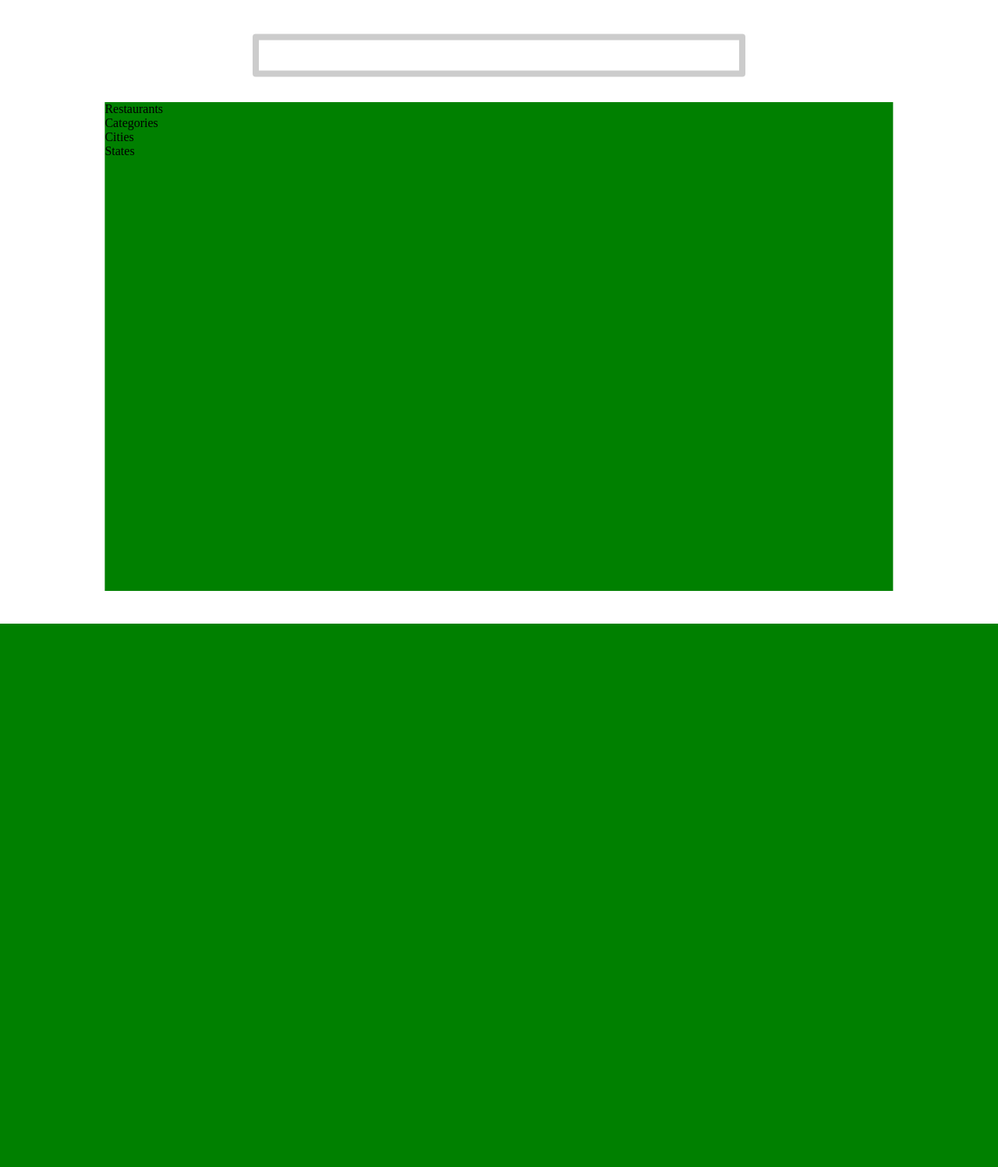
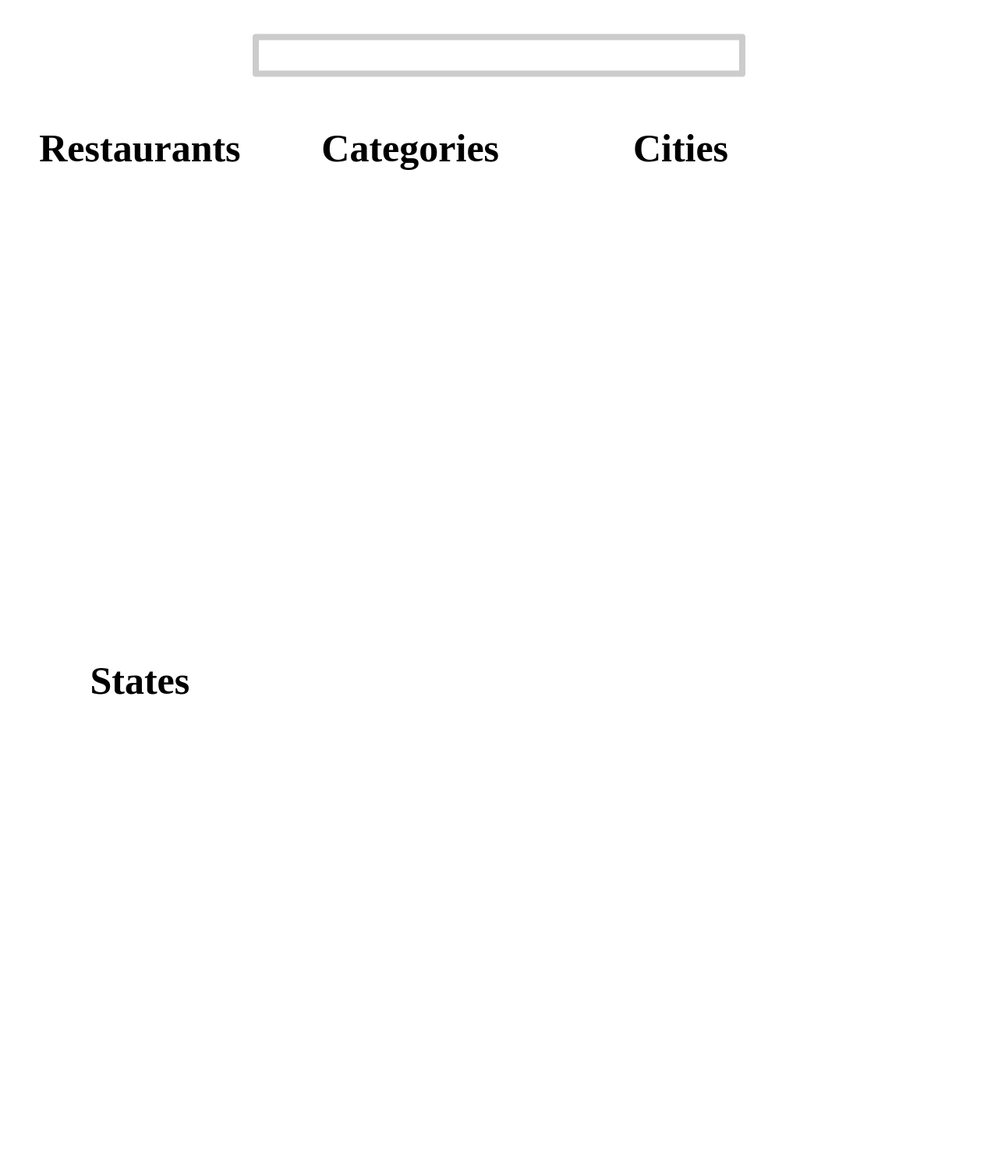
Before and after one commit to a-rich/Yelp-with-Michelin-Restaurants, a Django app: page / in a window 1280 px wide. Shown: the whole page at 78% size. Before the commit the page ends 800 px from the top, so only its background shows below. Run offline with Django 3.2, Linux system fonts and the light colour scheme; parts of the project's set-up code (start-up, migrations or seed data) failed here and were passed over.

Commit message:
Search page style done

```diff
--- a/web-app/michelinyelp/michelinyelp/restaurant/static/style.css
+++ b/web-app/michelinyelp/michelinyelp/restaurant/static/style.css
@@ -13,12 +13,54 @@
 }
 
 #this_button { display: none; }
+
 #results_container {
   left: 50%;
   transform: translate(-50%, 0);
   display: inline-block;
   position: relative;
-  background-color: green;
-  width: 80%;
+  //background-color: green;
+  width: 100%;
+  height: 85%;
+}
+
+.results {
+  //background-color: blue;
+  display: inline-block;
+  position: relative;
+  vertical-align: top;
+  width: 20%;
+  margin: 25px;
+  padding-left: 40px;
+  height: 95%;
+}
+
+h1 {
+  position: relative;
+  left: 50%;
+  transform: translate(-3%, 0);
+}
+
+.results > h1 {
+  position: absolute;
+  z-index: 1;
+  left: 50%;
+  font-size: 50px;
+  transform: translate(-50%, -50%);
+}
+
+.inner_container {
+  //background-color: red;
+  position: relative;
+  top: 10%;
+  z-index: 0;
+  left: -5%;
+  width: 100%;
   height: 80%;
 }
+
+.item {
+  //background-color: yellow;
+  text-align: center;
+  font-size: 30px;
+}
--- a/web-app/michelinyelp/michelinyelp/restaurant/templates/SearchView.html
+++ b/web-app/michelinyelp/michelinyelp/restaurant/templates/SearchView.html
@@ -1,6 +1,5 @@
 {% load static %}
 <link href="{% static 'style.css' %}" rel="stylesheet" type="text/css"/>
-<link rel="stylesheet" href="../../../static/style.css" />
 <script>
     function redirectTo(url) {
         window.location.href = url;
@@ -14,33 +13,49 @@
     <button id="this_button" type="submit">Submit</button>
     <br><br>
     <div id='results_container'>
+
       <div class='results' id='restaurant_results'>
-        Restaurants<br>
+        <h1>Restaurants</h1><br>
+          <div class='inner_container'>
             {% for restaurant in restaurants %}
-          <div onClick=redirectTo('{% url 'restaurant' restaurant.id %}')>
+              <div class='item' onClick=redirectTo('{% url 'restaurant' restaurant.id %}')>
                 {{ restaurant.name }}
               </div>
             {% endfor %}
           </div>
+      </div>
+
       <div class='results' id='category_results'>
-        Categories<br>
+        <h1>Categories</h1><br>
+          <div class='inner_container'>
             {% for category in categories %}
-          <div onClick=redirectTo('{% url 'category' category.id %}')>
+              <div class='item' onClick=redirectTo('{% url 'category' category.id %}')>
                 {{ category.title }}
               </div>
             {% endfor %}
           </div>
-    Cities<br>
+      </div>
+
+      <div class='results' id='city_results'>
+        <h1>Cities</h1><br>
+          <div class='inner_container'>
             {% for city in cities %}
-        <div onClick=redirectTo('{% url 'city' city.id %}')>
+              <div class='item' onClick=redirectTo('{% url 'city' city.id %}')>
                 {{ city }}
               </div>
             {% endfor %}
-    States<br>
+          </div>
+      </div>
+
+      <div class='results' id='state_results'>
+        <h1>States</h1><br>
+          <div class='inner_container'>
             {% for state in states %}
-        <div onClick=redirectTo('{% url 'state' state.id %}')>
+              <div class='item' onClick=redirectTo('{% url 'state' state.id %}')>
                 {{ state }}
               </div>
             {% endfor %}
           </div>
+      </div>
+    </div>
 </body>
```
Also changed, not shown: web-app/michelinyelp/michelinyelp/restaurant/templates/category_detail.html (+6 -2 lines), web-app/michelinyelp/michelinyelp/restaurant/templates/city_detail.html (+10 -6 lines), web-app/michelinyelp/michelinyelp/restaurant/templates/state_detail.html (+6 -2 lines). Lines whose indentation alone changed are shown as unchanged.
